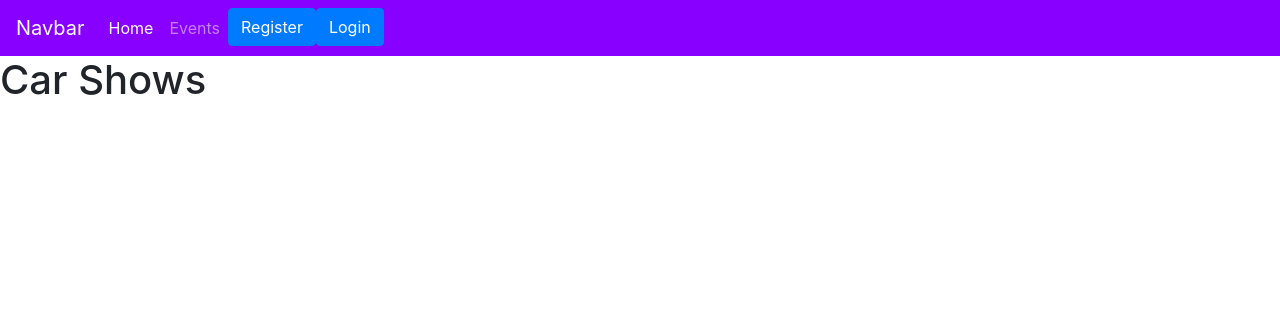
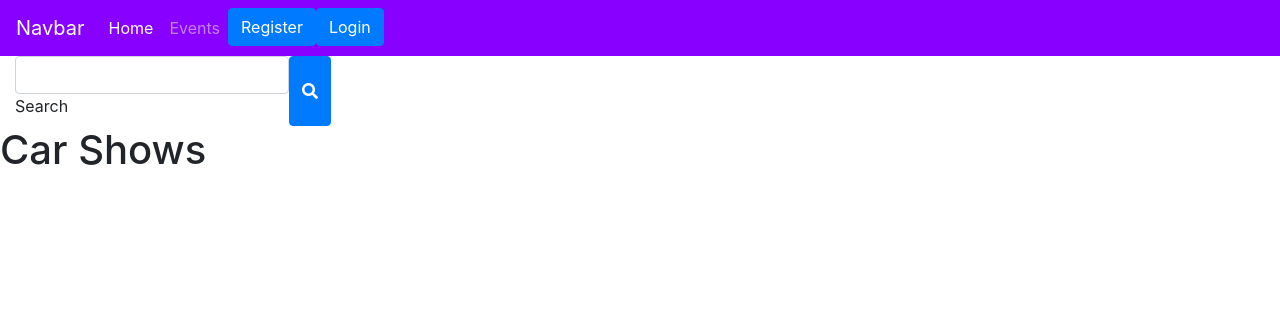
Before and after one commit to matt-oc/car-shows, a Flask app: page / in a window 1280 px wide. Shown: the top 316 px of the page. Run offline with Flask 2, Linux system fonts and the light colour scheme; data that the repository does not hold is empty; some libraries are stand-ins or nearby versions.

Commit message:
'add search bar'

```diff
--- a/templates/base.html
+++ b/templates/base.html
@@ -57,9 +57,18 @@
 
 
 
+  <!--Search Bar-->
+  <div class="container-fluid">
+  {% include 'search.html' %}
+  </div>
+  <!--/Search Bar-->
+
+
   <!--Content-->
   <h1> Car Shows </h1>
+  <div class="container-fluid">
   {% block content %} {% endblock %}
+</div>
   <!--/Content-->
 
   <!-- flash messages -->
--- /dev/null
+++ b/templates/search.html
@@ -0,0 +1,13 @@
+<div class="row m-0 p-0">
+  <div class="col-12 d-flex justify-content-center m-0 p-0">
+    <div class="input-group">
+      <div class="form-outline">
+        <input type="search" id="form1" class="form-control" />
+        <label class="form-label" for="form1">Search</label>
+      </div>
+      <button type="button" class="btn btn-primary">
+        <i class="fas fa-search"></i>
+      </button>
+    </div>
+</div>
+</div>
```
